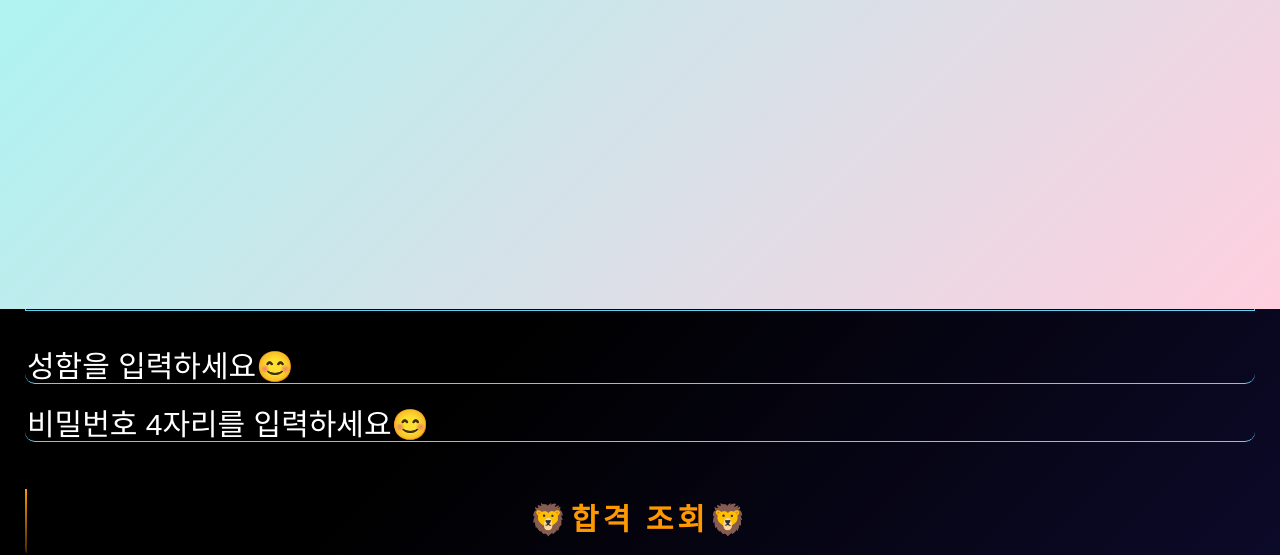
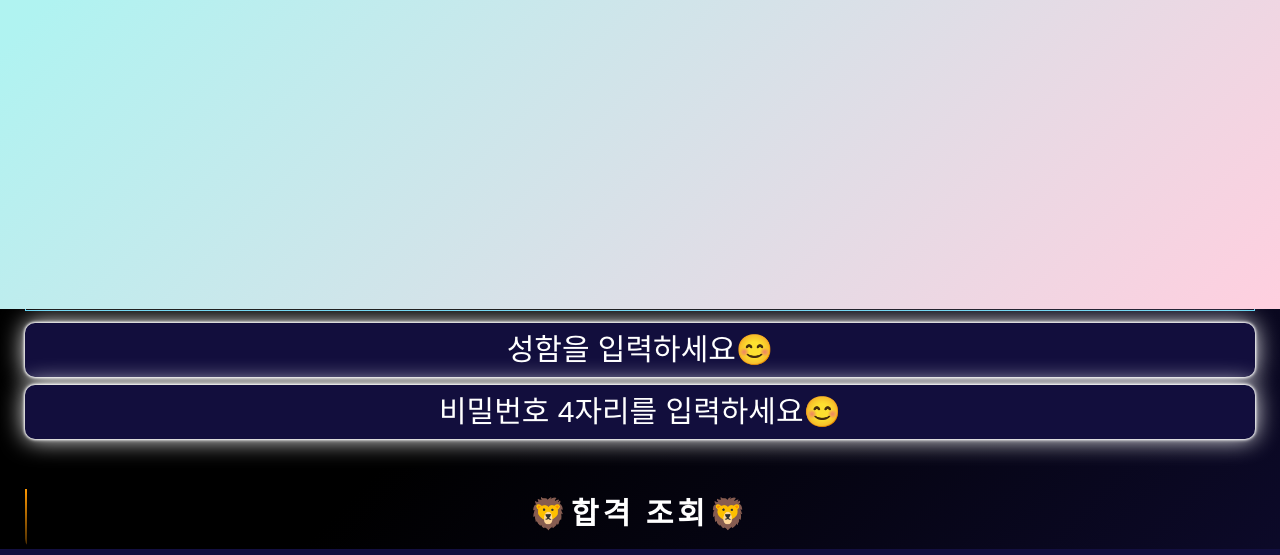
Before and after one commit to Jiveloper/htmlcssProject, a plain HTML site: page index.html in a window 1280 px wide. Shown: the part 491-1046 px from the top of the page. Drawn offline with nearby package versions, Linux system fonts and the light colour scheme; a web font is replaced by a local one.

Commit message:
합격 조회 버튼 수정

```diff
--- a/style.css
+++ b/style.css
@@ -158,28 +158,26 @@ body {
 }
 
 .login__id {
-  margin-top: 30px;
+  margin-top: 2px;
   margin-left: 25px;
   margin-right: 25px;
   font-size: 30px;
-  border-bottom-color: #5fd3f2;
-  border-bottom-width: 1px;
-  border-bottom-right-radius: 10px;
-  border-bottom-left-radius: 10px;
-  border-top: 0px;
-  border-left: 0px;
-  border-right: 0px;
+  border: none;
   outline: none;
   color: white;
   font-size: 30px;
   height: 30px;
-  background: none;
+  background: #120e3d;
+  border-radius: 10px;
+  padding: 12px;
+  text-align: center;
+  box-shadow: 0 0 25px white, 0 0 2px white, 0 0 3px white, 0 0 4px white;
 }
 
-.login__id:focus,
+/* .login__id:focus,
 .login__pw:focus {
   border-color: whitesmoke;
-}
+} */
 
 .login__id::placeholder,
 .login__pw::placeholder {
@@ -187,31 +185,20 @@ body {
 }
 
 .login__pw {
-  margin: 25px;
+  margin-top: 8px;
+  margin-left: 25px;
+  margin-right: 25px;
   font-size: 30px;
-  font-size: 30px;
-  border-bottom-color: #5fd3f2;
-  border-bottom-width: 1px;
-  border-bottom-right-radius: 10px;
-  border-bottom-left-radius: 10px;
-  border-top: 0px;
-  border-left: 0px;
-  border-right: 0px;
+  border: none;
   outline: none;
   color: white;
   font-size: 30px;
   height: 30px;
-  background: none;
-}
-
-.login > a {
+  background: #120e3d;
+  border-radius: 10px;
+  padding: 12px;
   text-align: center;
-  height: 60px;
-  margin-left: 25px;
-  margin-right: 25px;
-  border-radius: 6px;
-  border: 0px;
-  font-size: 30px;
+  box-shadow: 0 0 25px white, 0 0 2px white, 0 0 3px white, 0 0 4px white;
 }
 
 h1 {
@@ -229,11 +216,10 @@ p {
 }
 
 .login a:hover {
-  background: #5fd3f2;
+  background: #ff9700;
   color: #fff;
-  border-radius: 5px;
-  box-shadow: 0 0 5px #ff9700, 0 0 25px #ff9700, 0 0 50px #ff9700,
-    0 0 100px #ff9700;
+  border-radius: 50px;
+  box-shadow: 0 0 5px white, 0 0 25px white, 0 0 50px white, 0 0 100px #ff9700;
 }
 
 .login a span {
@@ -246,7 +232,7 @@ p {
   left: -100%;
   width: 100%;
   height: 2px;
-  background: linear-gradient(90deg, transparent, #ff9700);
+  background: linear-gradient(90deg, transparent, white);
   animation: btn-anim1 1s linear infinite;
 }
 
@@ -265,7 +251,7 @@ p {
   right: 0;
   width: 2px;
   height: 100%;
-  background: linear-gradient(180deg, transparent, #ff9700);
+  background: linear-gradient(180deg, transparent, white);
   animation: btn-anim2 1s linear infinite;
   animation-delay: 0.25s;
 }
@@ -321,10 +307,18 @@ p {
 }
 
 .login > a {
+  margin-top: 30px;
+  text-align: center;
+  height: 60px;
+  margin-left: 25px;
+  margin-right: 25px;
+  border-radius: 10px;
+  border: 0px;
+  font-size: 30px;
   display: inline-block;
   position: relative;
-  padding-top: 28px;
-  color: #ff9700;
+  padding-top: 20px;
+  color: white;
   font-size: 30px;
   text-transform: uppercase;
   text-decoration: none;
```
